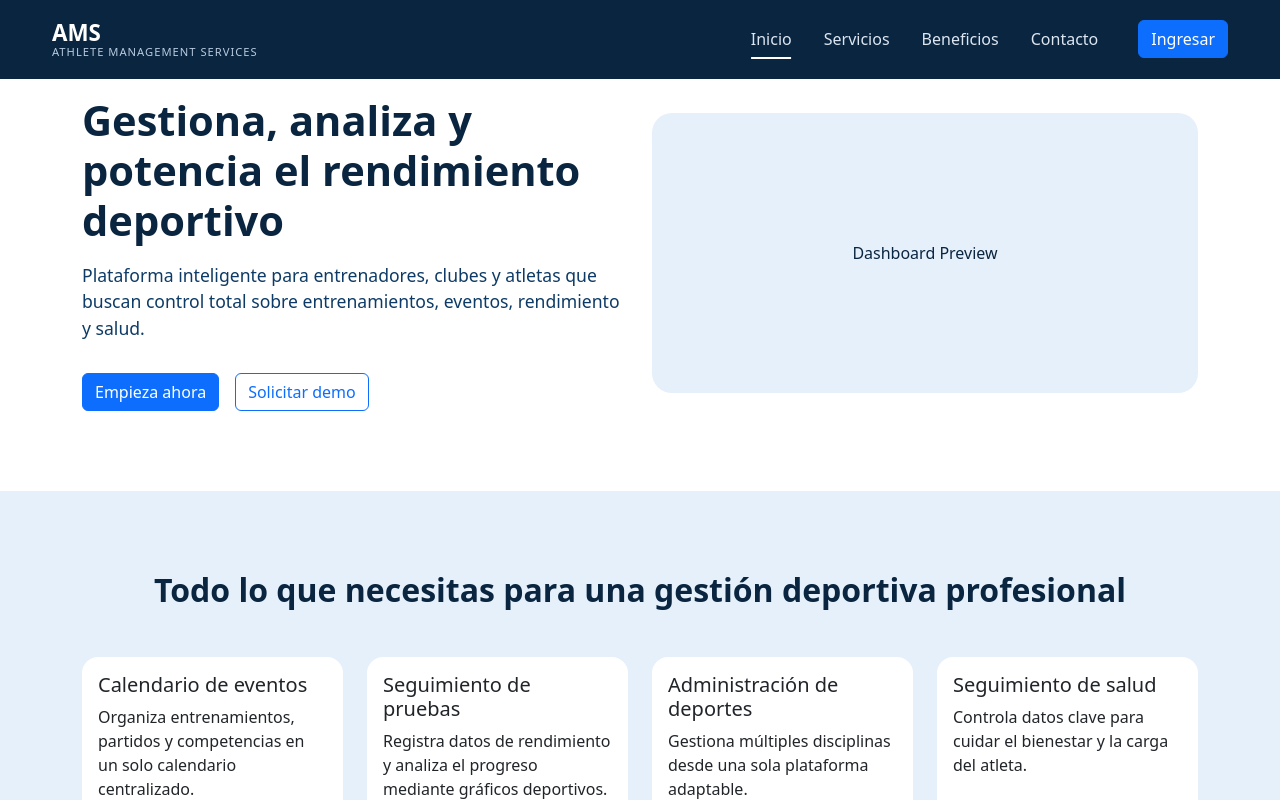
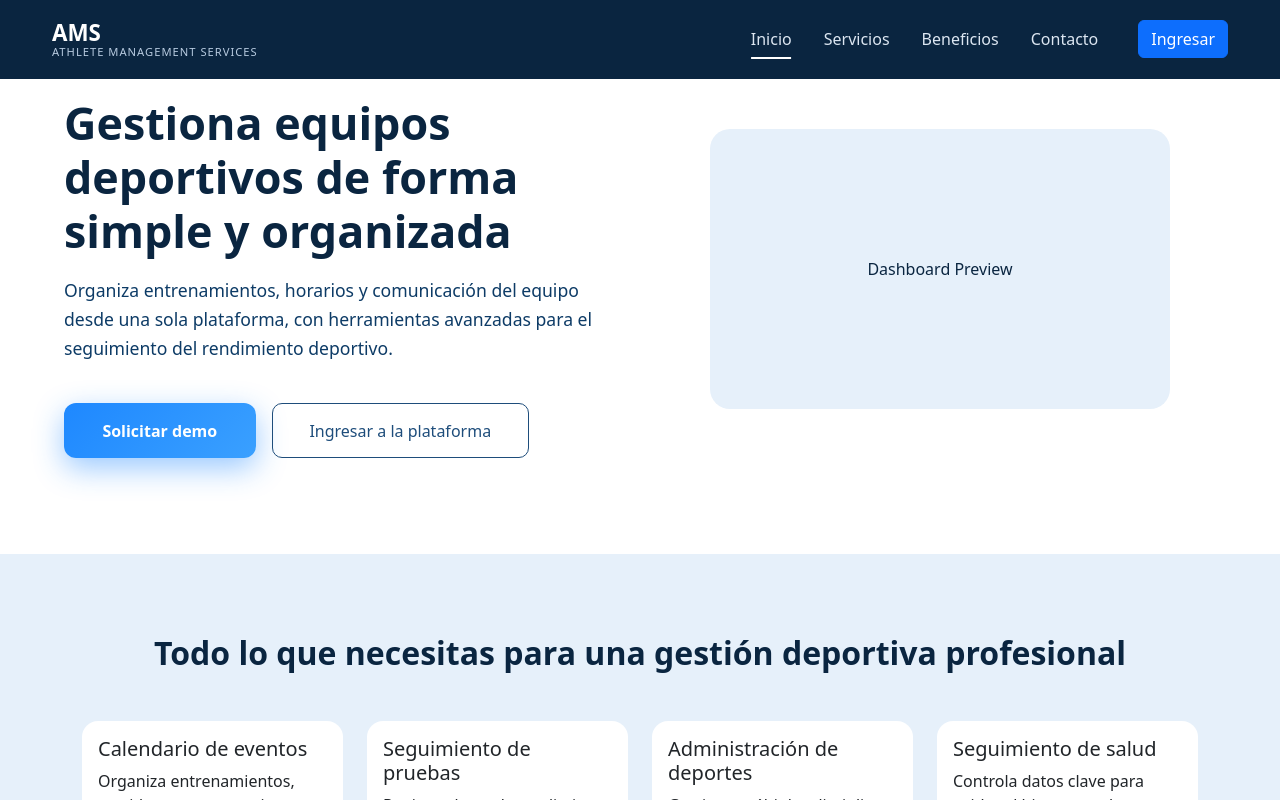
Before and after one commit to Juanes2192/FenixHealth, a React (Vite) app in the folder client/: page / in a window 1280 px wide. Shown: the top 800 px of the page. Built offline with nearby package versions, Linux system fonts and the light colour scheme; no server answers.

Commit message:
Hero seccion Front parte 1

```diff
--- a/client/src/pages/public/landing/Hero.jsx
+++ b/client/src/pages/public/landing/Hero.jsx
@@ -1,43 +1,42 @@
-import { Container, Row, Col, Button } from "react-bootstrap";
+// Hero.jsx
 import styles from "./Hero.module.css";
 
 export default function Hero() {
     return (
         <section id="inicio" className={styles.hero}>
-            <Container>
-                <Row className="align-items-center">
-                    <Col md={6} className="mb-4 mb-md-0">
+            <div className={styles.container}>
+                {/* TEXTO */}
+                <header className={styles.content}>
                     <h1 className={styles.title}>
-                            Gestiona, analiza y potencia el rendimiento deportivo
+                        Gestiona equipos deportivos de forma simple y organizada
                     </h1>
 
                     <p className={styles.subtitle}>
-                            Plataforma inteligente para entrenadores, clubes y atletas que
-                            buscan control total sobre entrenamientos, eventos, rendimiento y
-                            salud.
+                        Organiza entrenamientos, horarios y comunicación del equipo desde
+                        una sola plataforma, con herramientas avanzadas para el seguimiento
+                        del rendimiento deportivo.
                     </p>
 
                     <div className={styles.actions}>
-                            <Button className="btn-primary-custom">
-                                Empieza ahora
-                            </Button>
+                        {/* CTA PRINCIPAL */}
+                        <button className={styles.ctaPrimary}>
+                            Solicitar demo
+                        </button>
 
-                            <Button
-                                variant="outline-primary"
-                                className="btn-outline-custom"
-                            >
-                                Solicitar demo
-                            </Button>
+                        {/* CTA SECUNDARIO */}
+                        <button className={styles.ctaSecondary}>
+                            Ingresar a la plataforma
+                        </button>
                     </div>
-                    </Col>
+                </header>
 
-                    <Col md={6} className="text-center">
+                {/* VISUAL */}
+                <figure className={styles.visual}>
                     <div className={styles.mockup}>
                         Dashboard Preview
                     </div>
-                    </Col>
-                </Row>
-            </Container>
+                </figure>
+            </div>
         </section>
     );
 }
--- a/client/src/pages/public/landing/Hero.module.css
+++ b/client/src/pages/public/landing/Hero.module.css
@@ -1,34 +1,152 @@
+/* ==============================
+   HERO SECTION
+================================ */
+
 .hero {
-  padding: 6rem 0 5rem;
+  padding-block: clamp(4rem, 8vw, 6rem);
   background-color: #ffffff;
+}
+
+/* ==============================
+   LAYOUT
+================================ */
+
+.container {
+  max-width: 1200px;
+  margin-inline: auto;
+  padding-inline: 1.5rem;
+
+  display: grid;
+  grid-template-columns: 1fr 1fr;
+  align-items: center;
+  gap: 3rem;
+}
+
+/* ==============================
+   CONTENT (TEXT)
+================================ */
+
+.content {
+  max-width: 560px;
 }
 
 .title {
   color: var(--blue-dark);
   font-weight: 700;
-  font-size: 2.6rem;
+  font-size: clamp(2.2rem, 4vw, 2.8rem);
+  line-height: 1.2;
 }
 
 .subtitle {
   color: var(--blue-medium);
-  margin-top: 1rem;
+  margin-top: 1.2rem;
   font-size: 1.1rem;
+  line-height: 1.65;
 }
+
+/* ==============================
+   ACTIONS / CTA BUTTONS
+================================ */
 
 .actions {
   display: flex;
   gap: 1rem;
-  margin-top: 2rem;
+  margin-top: 2.5rem;
   flex-wrap: wrap;
 }
 
+/* CTA PRINCIPAL – DEMO */
+/* CTA PRINCIPAL – DEMO (VIBRANTE) */
+.ctaPrimary {
+  background: linear-gradient(
+    135deg,
+    #1e88ff,
+    #3aa0ff
+  );
+  color: #ffffff;
+  border: none;
+  padding: 0.9rem 2.4rem;
+  border-radius: 12px;
+  font-weight: 600;
+  cursor: pointer;
+
+  /* Glow sutil */
+  box-shadow:
+    0 10px 30px rgba(30, 136, 255, 0.45),
+    0 0 0 0 rgba(30, 136, 255, 0.4);
+
+  transition:
+    transform 0.2s ease,
+    box-shadow 0.2s ease;
+}
+
+.ctaPrimary:hover {
+  transform: translateY(-3px);
+
+  box-shadow:
+    0 16px 45px rgba(30, 136, 255, 0.55),
+    0 0 12px rgba(58, 160, 255, 0.8);
+}
+
+
+/* CTA SECUNDARIO – INGRESO */
+.ctaSecondary {
+  background-color: transparent;
+  color: var(--blue-primary);
+  border: 1.5px solid var(--blue-primary);
+  padding: 0.9rem 2.3rem;
+  border-radius: 10px;
+  font-weight: 500;
+  cursor: pointer;
+
+  transition: background-color 0.2s ease, color 0.2s ease;
+}
+
+.ctaSecondary:hover {
+  background-color: var(--blue-primary);
+  color: #ffffff;
+}
+
+/* ==============================
+   VISUAL / MOCKUP
+================================ */
+
+.visual {
+  display: flex;
+  justify-content: center;
+}
+
 .mockup {
+  width: 100%;
+  max-width: 460px;
   height: 280px;
+
   background: var(--blue-light);
   border-radius: 20px;
+
   display: flex;
   align-items: center;
   justify-content: center;
+
   color: var(--blue-dark);
   font-weight: 500;
 }
+
+/* ==============================
+   RESPONSIVE
+================================ */
+
+@media (max-width: 900px) {
+  .container {
+    grid-template-columns: 1fr;
+    text-align: center;
+  }
+
+  .content {
+    max-width: 100%;
+  }
+
+  .actions {
+    justify-content: center;
+  }
+}
```
Lines whose indentation alone changed are shown as unchanged.
